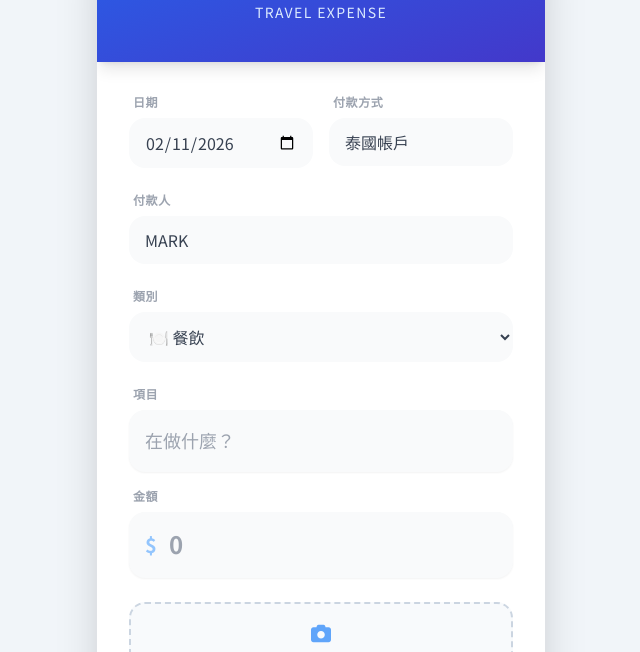
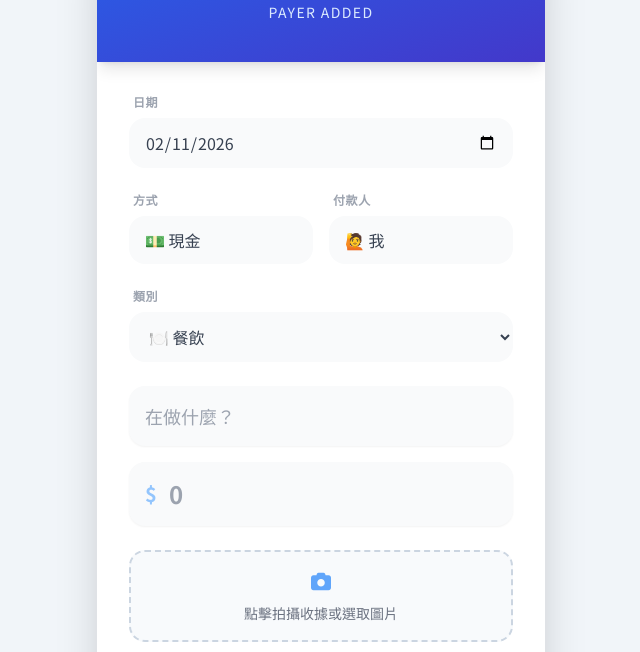
Before and after one commit to togoarai/travel-expense, a plain HTML site: page index.html in a window 1280 px wide. Shown: the part 122-774 px from the top of the page, without its empty margins (319-959 px from the left). Drawn offline with nearby package versions, Linux system fonts and the light colour scheme.

Commit message:
Update index.html

```diff
--- a/index.html
+++ b/index.html
@@ -1,88 +1,57 @@
 <!DOCTYPE html>
 <html lang="zh-TW">
-
 <head>
     <meta charset="UTF-8">
     <meta name="viewport" content="width=device-width, initial-scale=1.0, maximum-scale=1.0, user-scalable=no">
-    <title>旅遊記帳助手 v0.4.1</title>
+    <title>旅遊記帳助手 v0.5.0</title>
     <script src="https://cdn.tailwindcss.com"></script>
     <link href="https://cdnjs.cloudflare.com/ajax/libs/font-awesome/6.0.0/css/all.min.css" rel="stylesheet">
     <style>
         @import url('https://fonts.googleapis.com/css2?family=Noto+Sans+TC:wght@400;500;700&display=swap');
-
-        body {
-            font-family: 'Noto Sans TC', sans-serif;
-            /* 讓背景顏色與 Header 融合，減少視覺斷層 */
-            background-color: #ffffff;
-        }
-
-        /* 針對行動端微調：隱藏滾動條 */
-        ::-webkit-scrollbar {
-            display: none;
-        }
-
-        /* 自定義檔案上傳按鈕樣式 */
-        .custom-file-upload {
-            display: inline-block;
-            padding: 16px;
-            cursor: pointer;
-            background: #f8fafc;
-            border: 2px dashed #cbd5e1;
-            border-radius: 16px;
-            width: 100%;
-            text-align: center;
-            transition: all 0.3s;
-        }
+        body { font-family: 'Noto Sans TC', sans-serif; background-color: #ffffff; }
+        ::-webkit-scrollbar { display: none; }
+        .custom-file-upload { display: inline-block; padding: 16px; cursor: pointer; background: #f8fafc; border: 2px dashed #cbd5e1; border-radius: 16px; width: 100%; text-align: center; transition: all 0.3s; }
     </style>
 </head>
-
 <body class="bg-white md:bg-slate-100 min-h-screen flex items-start justify-center">
 
-    <div
-        class="w-full max-w-md bg-white min-h-screen md:min-h-0 md:my-8 md:rounded-[2.5rem] md:shadow-2xl overflow-hidden flex flex-col">
+    <div class="w-full max-w-md bg-white min-h-screen md:min-h-0 md:my-8 md:rounded-[2.5rem] md:shadow-2xl overflow-hidden flex flex-col">
 
-        <div
-            class="bg-gradient-to-br from-blue-600 to-indigo-700 p-8 pt-12 pb-10 text-white text-center relative shadow-lg">
+        <div class="bg-gradient-to-br from-blue-600 to-indigo-700 p-8 pt-12 pb-10 text-white text-center relative shadow-lg">
             <div class="absolute top-6 right-8 opacity-20 text-5xl"><i class="fas fa-plane"></i></div>
             <h1 class="text-3xl font-bold tracking-tight">旅遊記帳</h1>
-            <p class="text-blue-100 text-sm mt-2 font-light tracking-widest">TRAVEL EXPENSE</p>
+            <p class="text-blue-100 text-sm mt-2 font-light tracking-widest">PAYER ADDED</p>
         </div>
 
         <form id="expenseForm" class="flex-grow p-6 md:p-8 space-y-6">
 
+            <div>
+                <label class="block text-xs font-bold text-gray-400 uppercase tracking-wider mb-2 ml-1">日期</label>
+                <input type="date" id="date" required class="w-full px-4 py-3 bg-gray-50 border-none rounded-2xl focus:ring-2 focus:ring-blue-500 outline-none transition text-gray-700">
+            </div>
+
             <div class="grid grid-cols-2 gap-4">
                 <div>
-                    <label class="block text-xs font-bold text-gray-400 uppercase tracking-wider mb-2 ml-1">日期</label>
-                    <input type="date" id="date" required
-                        class="w-full px-4 py-3 bg-gray-50 border-none rounded-2xl focus:ring-2 focus:ring-blue-500 outline-none transition text-gray-700">
+                    <label class="block text-xs font-bold text-gray-400 uppercase tracking-wider mb-2 ml-1">方式</label>
+                    <select id="payment" class="w-full px-4 py-3 bg-gray-50 border-none rounded-2xl focus:ring-2 focus:ring-blue-500 outline-none transition appearance-none text-gray-700">
+                        <option value="現金">💵 現金</option>
+                        <option value="信用卡">💳 信用卡</option>
+                        <option value="行動支付">📱 行動支付</option>
+                    </select>
                 </div>
                 <div>
-                    <label class="block text-xs font-bold text-gray-400 uppercase tracking-wider mb-2 ml-1">付款方式</label>
-                    <select id="payment"
-                        class="w-full px-4 py-3 bg-gray-50 border-none rounded-2xl focus:ring-2 focus:ring-blue-500 outline-none transition appearance-none text-gray-700">
-                        <option value="泰國帳戶">泰國帳戶</option>
-                        <option value="現金">現金</option>
-                        <option value="信用卡">信用卡</option>
-                        <option value="行動支付">行動支付</option>
-                        <option value="其他">其他</option>
+                    <label class="block text-xs font-bold text-gray-400 uppercase tracking-wider mb-2 ml-1">付款人</label>
+                    <select id="payer" class="w-full px-4 py-3 bg-gray-50 border-none rounded-2xl focus:ring-2 focus:ring-blue-500 outline-none transition appearance-none text-gray-700">
+                        <option value="我">🙋 我</option>
+                        <option value="伴侶">❤️ 伴侶</option>
+                        <option value="公積金">💰 公積金</option>
                     </select>
                 </div>
             </div>
 
             <div>
-                    <label class="block text-xs font-bold text-gray-400 uppercase tracking-wider mb-2 ml-1">付款人</label>
-                    <select id="payer"
-                        class="w-full px-4 py-3 bg-gray-50 border-none rounded-2xl focus:ring-2 focus:ring-blue-500 outline-none transition appearance-none text-gray-700">
-                        <option value="MARK">MARK</option>
-                        <option value="AELX">ALEX</option>
-                        <option value="AELX">其他</option>
-                    </select>
-                </div>
-
-            <div>
                 <label class="block text-xs font-bold text-gray-400 uppercase tracking-wider mb-2 ml-1">類別</label>
-                <select id="category"
-                    class="w-full px-4 py-3 bg-gray-50 border-none rounded-2xl focus:ring-2 focus:ring-blue-500 outline-none transition text-gray-700">
+                <select id="category" class="w-full px-4 py-3 bg-gray-50 border-none rounded-2xl focus:ring-2 focus:ring-blue-500 outline-none transition text-gray-700">
                     <option value="🍽️ 餐飲">🍽️ 餐飲</option>
                     <option value="🚗 交通">🚗 交通</option>
                     <option value="🏨 住宿">🏨 住宿</option>
@@ -93,27 +62,16 @@
             </div>
 
             <div class="space-y-4">
-                <div class="group">
-                    <label
-                        class="block text-xs font-bold text-gray-400 uppercase tracking-wider mb-2 ml-1 font-semibold">項目</label>
-                    <input type="text" id="item" placeholder="在做什麼？" required
-                        class="w-full px-4 py-4 bg-gray-50 border-b-2 border-transparent rounded-2xl focus:bg-white focus:border-blue-500 outline-none transition text-lg shadow-sm">
-                </div>
+                <input type="text" id="item" placeholder="在做什麼？" required class="w-full px-4 py-4 bg-gray-50 border-none rounded-2xl focus:bg-white focus:ring-2 focus:ring-blue-500 outline-none transition text-lg shadow-sm">
 
-                <div class="group">
-                    <label
-                        class="block text-xs font-bold text-gray-400 uppercase tracking-wider mb-2 ml-1 font-semibold">金額</label>
-                    <div class="relative">
-                        <span class="absolute left-4 top-1/2 -translate-y-1/2 text-blue-300 font-bold text-xl">$</span>
-                        <input type="number" id="amount" placeholder="0" required
-                            class="w-full pl-10 pr-4 py-4 bg-gray-50 border-b-2 border-transparent rounded-2xl focus:bg-white focus:border-blue-500 outline-none transition text-2xl font-bold text-blue-600 shadow-sm">
-                    </div>
+                <div class="relative">
+                    <span class="absolute left-4 top-1/2 -translate-y-1/2 text-blue-300 font-bold text-xl">$</span>
+                    <input type="number" id="amount" placeholder="0" required class="w-full pl-10 pr-4 py-4 bg-gray-50 border-none rounded-2xl focus:bg-white focus:ring-2 focus:ring-blue-500 outline-none transition text-2xl font-bold text-blue-600 shadow-sm">
                 </div>
             </div>
 
-            <div id="imagePreviewContainer" class="hidden animate-pulse">
-                <img id="imagePreview" src="#"
-                    class="w-full h-52 object-cover rounded-2xl shadow-inner border border-gray-100">
+            <div id="imagePreviewContainer" class="hidden">
+                <img id="imagePreview" src="#" class="w-full h-52 object-cover rounded-2xl shadow-inner border border-gray-100">
             </div>
 
             <div>
@@ -125,8 +83,7 @@
             </div>
 
             <div class="pt-4 pb-8">
-                <button type="submit" id="submitBtn"
-                    class="w-full bg-blue-600 text-white font-bold py-5 rounded-[1.5rem] hover:bg-blue-700 active:scale-[0.96] transition-all shadow-xl shadow-blue-100 text-xl tracking-widest">
+                <button type="submit" id="submitBtn" class="w-full bg-blue-600 text-white font-bold py-5 rounded-[1.5rem] hover:bg-blue-700 active:scale-[0.96] transition-all shadow-xl shadow-blue-100 text-xl tracking-widest">
                     確認送出
                 </button>
                 <p id="status" class="text-center text-sm font-medium mt-4 hidden"></p>
@@ -135,6 +92,7 @@
     </div>
 
     <script>
+        // 請確保這裡填入您的 GAS 網址
         const GAS_WEB_APP_URL = 'https://script.google.com/macros/s/AKfycbxFTjjCO16PTs8qm0fxSI3whb5z2-dRrHRzVsVdPVcHh7ZkxXNHvR3KwRzTZQPYYO28/exec';
 
         document.getElementById('date').valueAsDate = new Date();
@@ -144,30 +102,26 @@
         const previewContainer = document.getElementById('imagePreviewContainer');
         const fileLabel = document.getElementById('fileLabel');
 
-        photoInput.addEventListener('change', function () {
+        photoInput.addEventListener('change', function() {
             const file = this.files[0];
             if (file) {
                 const reader = new FileReader();
-                reader.onload = function (e) {
+                reader.onload = (e) => {
                     previewImg.src = e.target.result;
                     previewContainer.classList.remove('hidden');
-                    previewContainer.classList.remove('animate-pulse');
                     fileLabel.innerHTML = `<i class="fas fa-check-circle text-green-500 text-xl mb-1 block"></i><span class="text-green-600">已選取圖片</span>`;
-                    fileLabel.classList.add('bg-green-50', 'border-green-200');
                 }
                 reader.readAsDataURL(file);
             }
         });
 
-        document.getElementById('expenseForm').addEventListener('submit', async function (e) {
+        document.getElementById('expenseForm').addEventListener('submit', async function(e) {
             e.preventDefault();
             const btn = document.getElementById('submitBtn');
             const status = document.getElementById('status');
 
             btn.disabled = true;
             btn.innerHTML = `<i class="fas fa-circle-notch fa-spin mr-2"></i> 上傳中`;
-            status.textContent = '請稍候...';
-            status.className = 'text-center text-sm font-medium mt-4 text-blue-500';
             status.classList.remove('hidden');
 
             const data = {
@@ -176,6 +130,7 @@
                 item: document.getElementById('item').value,
                 amount: document.getElementById('amount').value,
                 payment: document.getElementById('payment').value,
+                payer: document.getElementById('payer').value, // 新增欄位
                 imageName: '',
                 imageBlob: null
             };
@@ -198,18 +153,12 @@
                     body: JSON.stringify(data)
                 });
 
-                status.innerHTML = `<i class="fas fa-check-circle mr-1"></i> 已儲存至 Google 試算表`;
-                status.className = 'text-center text-sm font-medium mt-4 text-green-600';
-
+                status.innerHTML = `<i class="fas fa-check-circle"></i> 已儲存！`;
                 document.getElementById('expenseForm').reset();
                 document.getElementById('date').valueAsDate = new Date();
                 previewContainer.classList.add('hidden');
-                fileLabel.innerHTML = `<i class="fas fa-camera text-blue-400 text-xl mb-1 block"></i><span class="text-gray-500 text-sm">點擊拍攝收據或選取圖片</span>`;
-                fileLabel.classList.remove('bg-green-50', 'border-green-200');
-
             } catch (error) {
-                status.innerHTML = `<i class="fas fa-exclamation-circle mr-1"></i> 連線失敗，請重試`;
-                status.className = 'text-center text-sm font-medium mt-4 text-red-600';
+                status.innerHTML = `❌ 失敗，請檢查網路`;
             } finally {
                 btn.disabled = false;
                 btn.innerHTML = `確認送出`;
@@ -217,5 +166,4 @@
         });
     </script>
 </body>
-
 </html>
```
